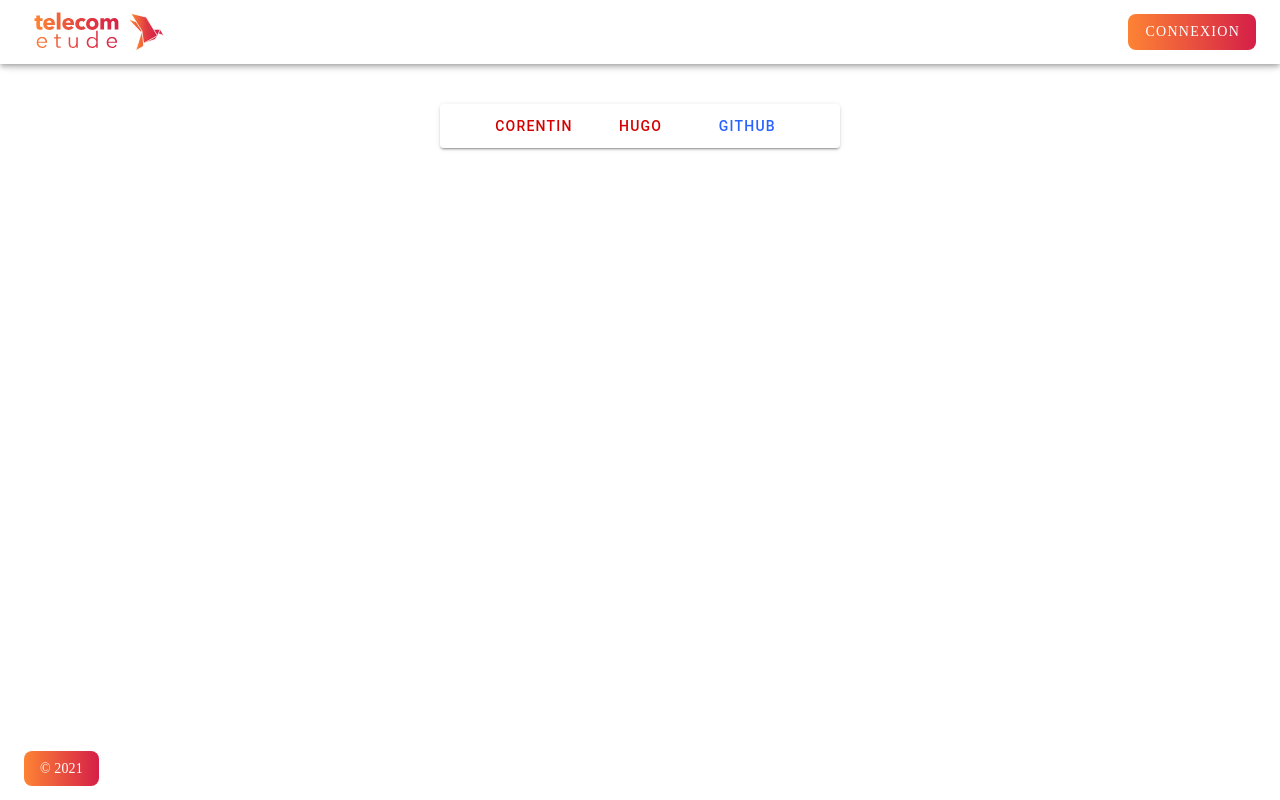
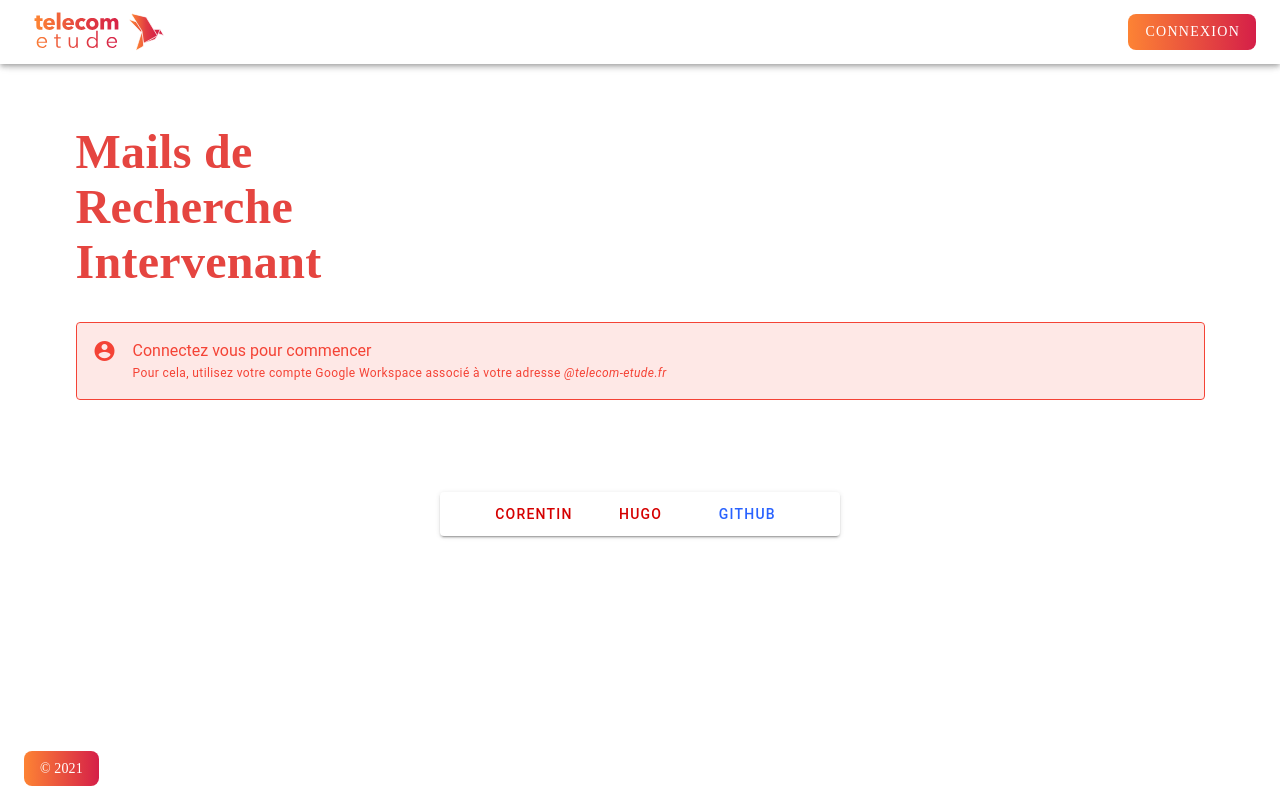
Before and after one commit to corentin-ryr/Intranet-Mailchimp, a Vue app in the folder mailchimp-frontend/: page / in a window 1280 px wide. Built offline with nearby package versions, Linux system fonts and the light colour scheme; no server answers; a web font is replaced by a local one.

Commit message:
new sign in screen

```diff
--- a/mailchimp-frontend/src/App.vue
+++ b/mailchimp-frontend/src/App.vue
@@ -106,6 +106,30 @@
 				<router-view></router-view>
 			</v-container>
 
+			<v-container v-if="!isUserAuth">
+				<v-card-title
+					style="font-family: 'Avenir Next Bold'; justify-content: west; line-height: 230%; color: #e54540; font-size:x-large"
+					class="text-wrap pt-12 pb-8"
+				>
+					<h1>Mails de <br>Recherche <br>Intervenant</h1>
+				</v-card-title>
+
+				<v-alert
+					color="red"
+					outlined
+					text
+					type="info"
+					class="mx-4 mb-10"
+					icon="mdi-account-circle"
+					@click.native="signInAction"
+				>
+					Connectez vous pour commencer <br />
+					<p class="caption ma-0 pa-0">
+						Pour cela, utilisez votre compte Google Workspace associé à votre adresse <i>@telecom-etude.fr</i>
+					</p>
+				</v-alert>
+			</v-container>
+
 			<div>
 				<v-card class="mx-auto" width="400">
 					<v-row align="center" justify="space-around" class="ma-10">
```
